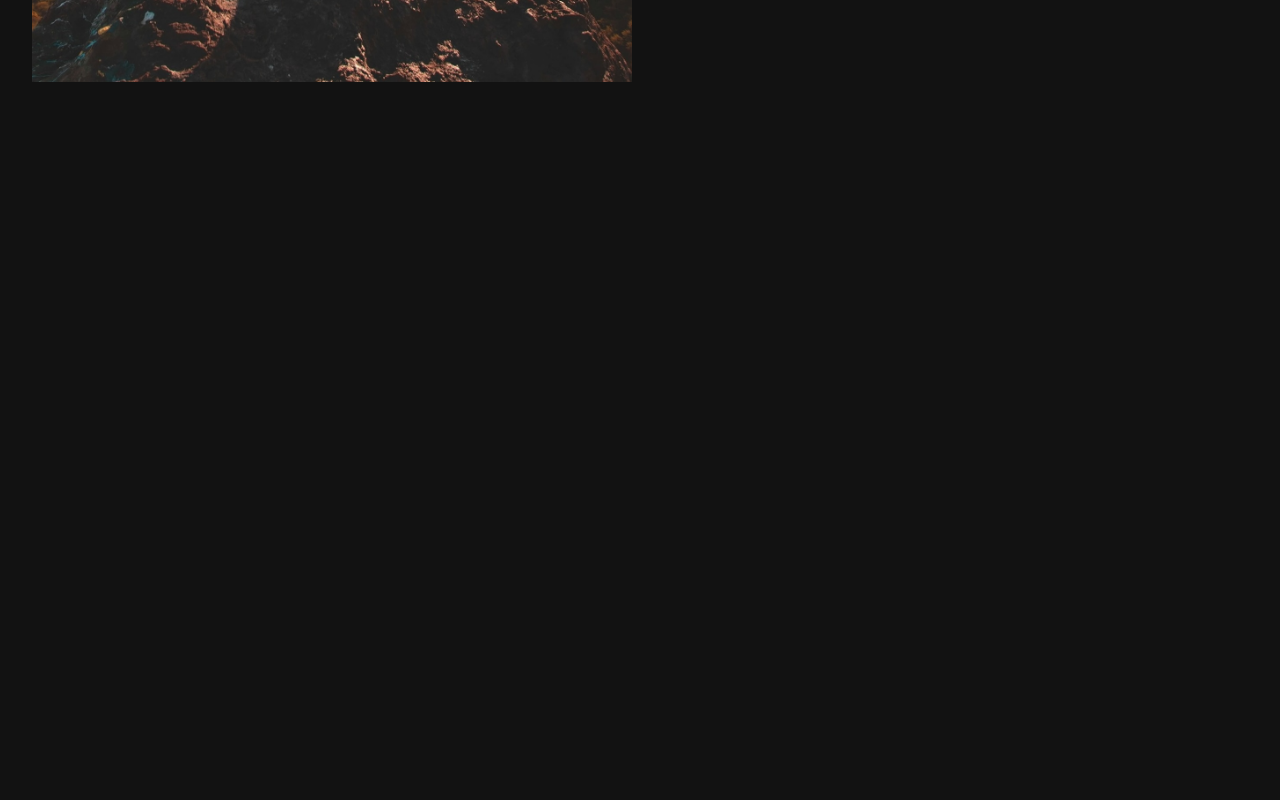
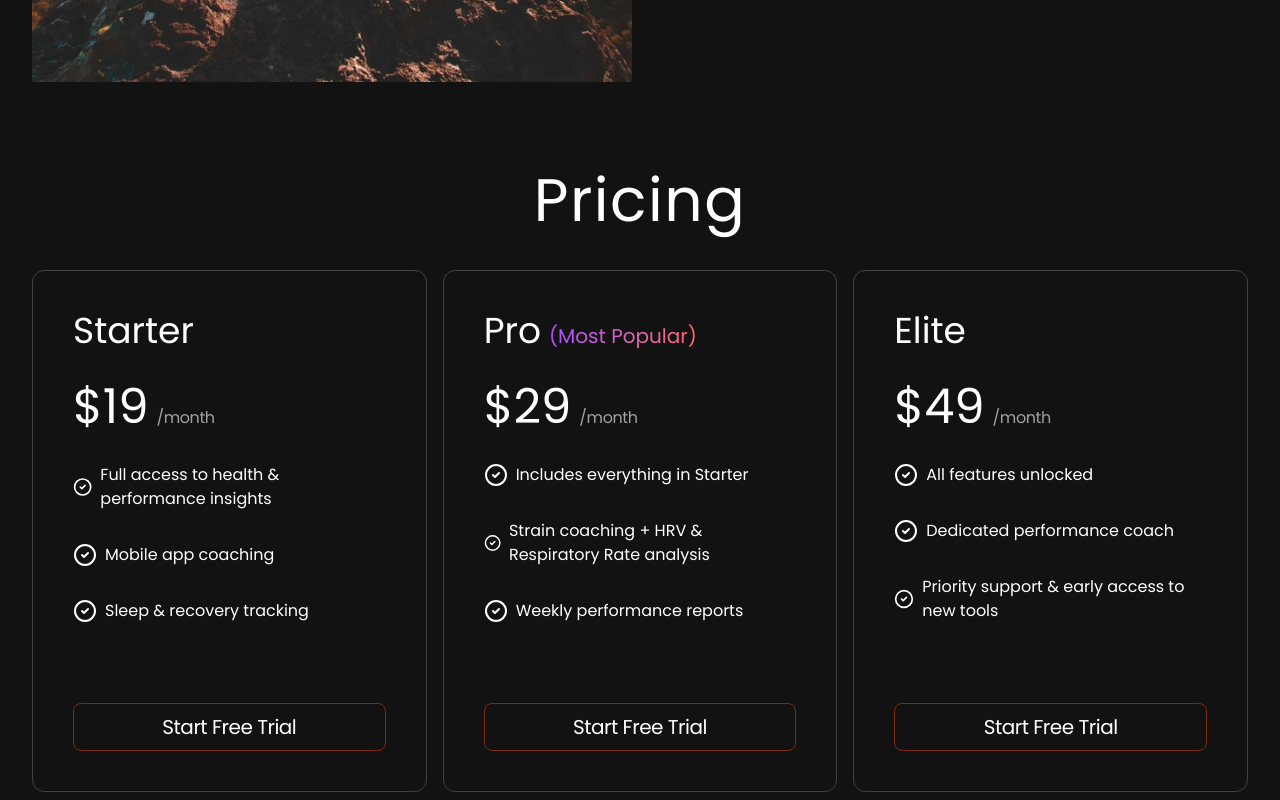
Before and after one commit to rashadsternes/pulse-smartwatch-tailwindcss, a React (Vite) app: page / in a window 1280 px wide. Shown: the part 2569-3369 px from the top of the page. Before the commit the page ends 2659 px from the top, so only its background shows below. Built offline with nearby package versions, Linux system fonts and the light colour scheme.

Commit message:
Add pricing tool

```diff
--- a/src/App.jsx
+++ b/src/App.jsx
@@ -2,6 +2,7 @@ import Navbar from './components/Navbar.jsx';
 import HeroSection from './components/Hero.jsx';
 import FeatureSection from './components/Features.jsx';
 import Workflow from './components/Workflow.jsx';
+import Pricing from './components/Pricing.jsx';
 
 function App() {
 
@@ -12,6 +13,7 @@ function App() {
         <HeroSection />
         <FeatureSection />
         <Workflow />
+        <Pricing />
       </div>
 
     </div>
--- /dev/null
+++ b/src/components/Pricing.jsx
@@ -0,0 +1,43 @@
+import { CheckCircle2 } from "lucide-react";
+import { pricingOptions } from "../constants";
+
+const Pricing = () => {
+  return (
+    <div className="mt-20">
+      <h2 className="text-3xl sm:text-5xl lg:text-6xl text-center my-8 tracking-wide">Pricing</h2>
+      <div className="flex flex-wrap">
+        {pricingOptions.map((option, ind) => (
+          <div key={ind} className="w-full sm:w-1/2 lg:w-1/3 p-2">
+            <div className="p-10 border border-neutral-700 rounded-xl">
+              <p className="text-4xl mb-8">
+                {option.title}
+                {option.title === "Pro" && (
+                  <span className="bg-gradient-to-r from-purple-500 to-red-400 text-transparent bg-clip-text text-xl mb-4 ml-2">
+                    (Most Popular)
+                  </span>
+                )}
+              </p>
+              <p className="mb-8">
+                <span className="text-5xl mt-6 mr-2">{option.price}</span>
+                <span className="text-neutral-400 tracking-tight">/month</span>
+              </p>
+              <ul>
+                {option.features.map((feature, ind) => (
+                  <li key={ind} className="mt-8 flex items-center">
+                    <CheckCircle2 />
+                    <span className="ml-2">{feature}</span>
+                  </li>
+                ))}
+              </ul>
+              <a href="#" className="inline-flex justify-center items-center text-center w-full h-12 p-5 mt-20
+                tracking-tight text-xl hover:bg-orange-900 border border-orange-900 rounded-lg transition duration-200"
+              >Start Free Trial</a>
+            </div>
+          </div>
+        ))}
+      </div>
+    </div>
+  );
+};
+
+export default Pricing;
--- a/src/constants/index.jsx
+++ b/src/constants/index.jsx
@@ -125,7 +125,7 @@ export const checklistItems = [
 export const pricingOptions = [
   {
     title: "Starter",
-    price: "$19/month",
+    price: "$19",
     features: [
       "Full access to health & performance insights",
       "Mobile app coaching",
@@ -134,7 +134,7 @@ export const pricingOptions = [
   },
   {
     title: "Pro",
-    price: "$29/month",
+    price: "$29",
     features: [
       "Includes everything in Starter",
       "Strain coaching + HRV & Respiratory Rate analysis",
@@ -143,7 +143,7 @@ export const pricingOptions = [
   },
   {
     title: "Elite",
-    price: "$49/month",
+    price: "$49",
     features: [
       "All features unlocked",
       "Dedicated performance coach",
```
